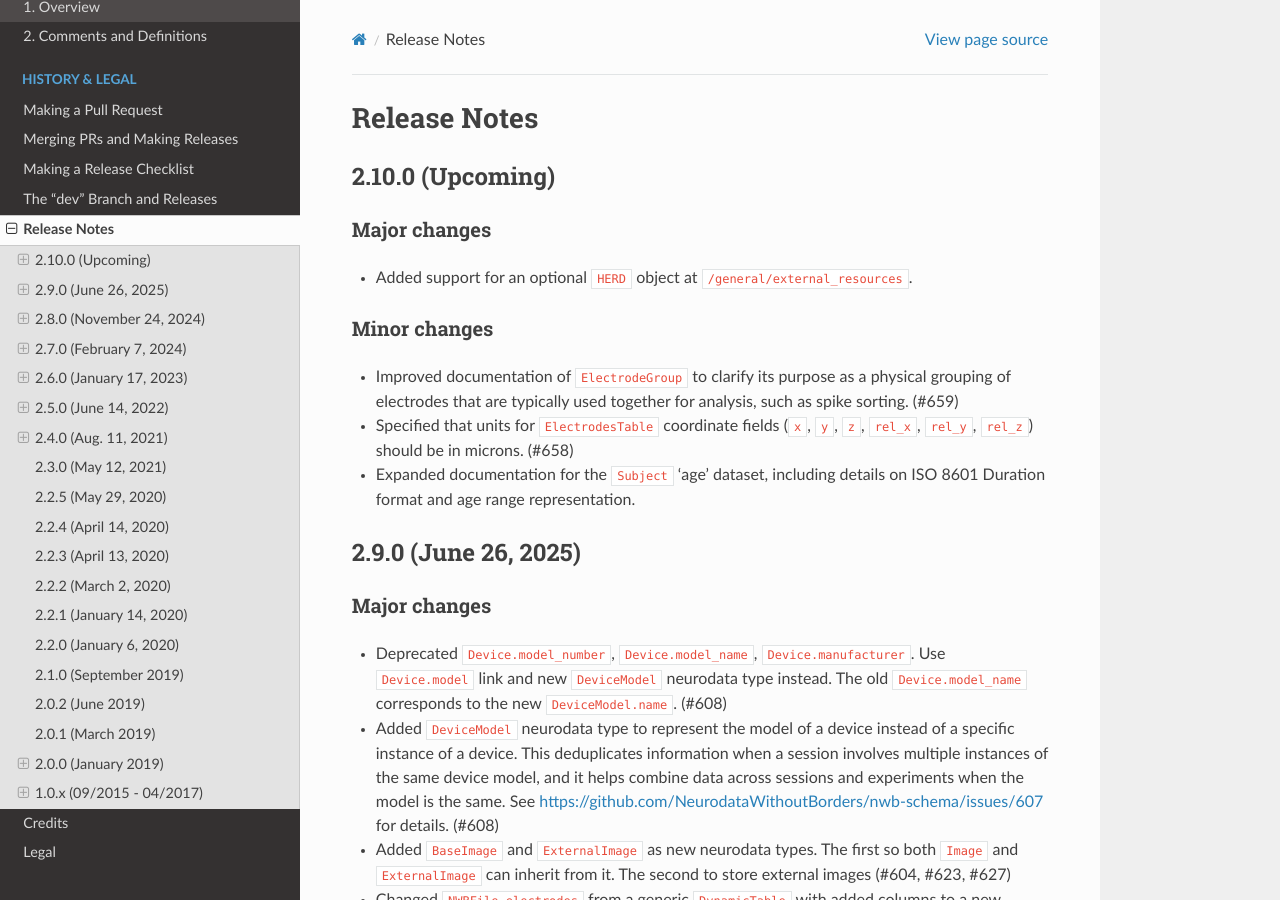
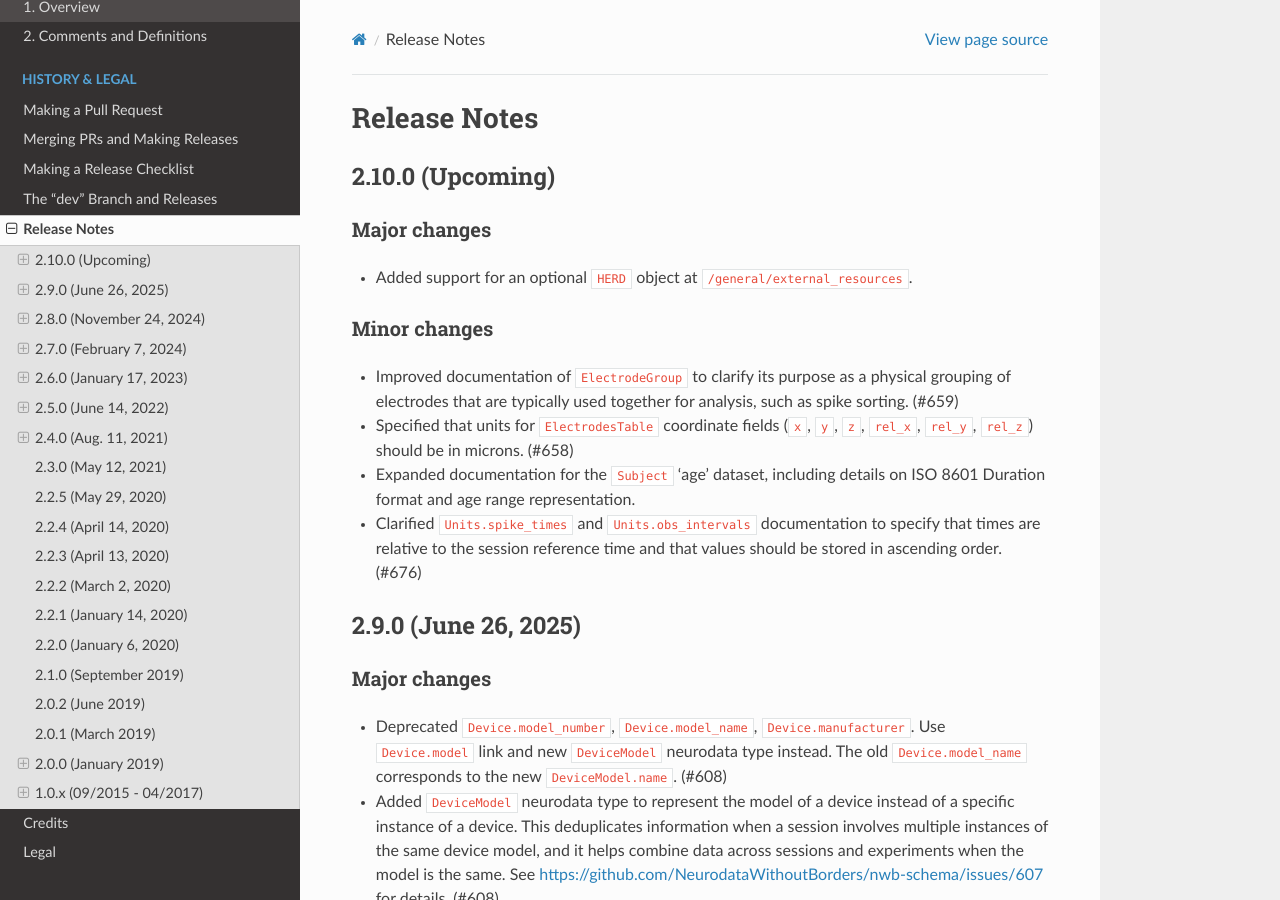
Before and after one commit to NeurodataWithoutBorders/nwb-schema, a Sphinx documentation site: the page built from docs/format/source/format_release_notes.rst, in a window 1280 px wide and 900 px high. Built offline with Sphinx 7.4.7 and the Read the Docs theme 3.1.0, drawn with Linux system fonts in a browser that asks for light colours.

Commit message:
release notes

```diff
--- a/docs/format/source/format_release_notes.rst
+++ b/docs/format/source/format_release_notes.rst
@@ -18,6 +18,8 @@ Minor changes
   should be in microns. (#658)
 - Expanded documentation for the ``Subject`` 'age' dataset, including details on ISO 8601 Duration format and
   age range representation.
+- Clarified ``Units.spike_times`` and ``Units.obs_intervals`` documentation to specify that times are relative
+  to the session reference time and that values should be stored in ascending order. (#676)
 
 2.9.0 (June 26, 2025)
 ---------------------
```
